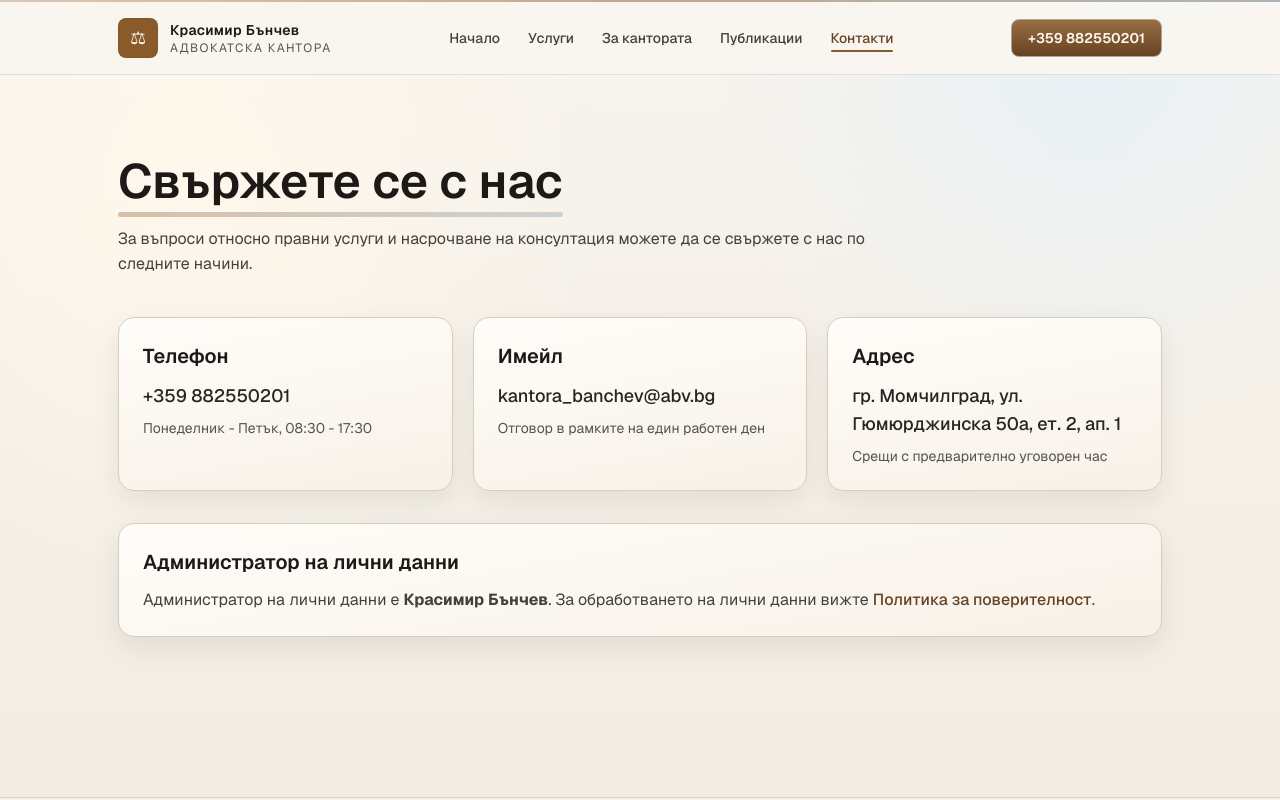
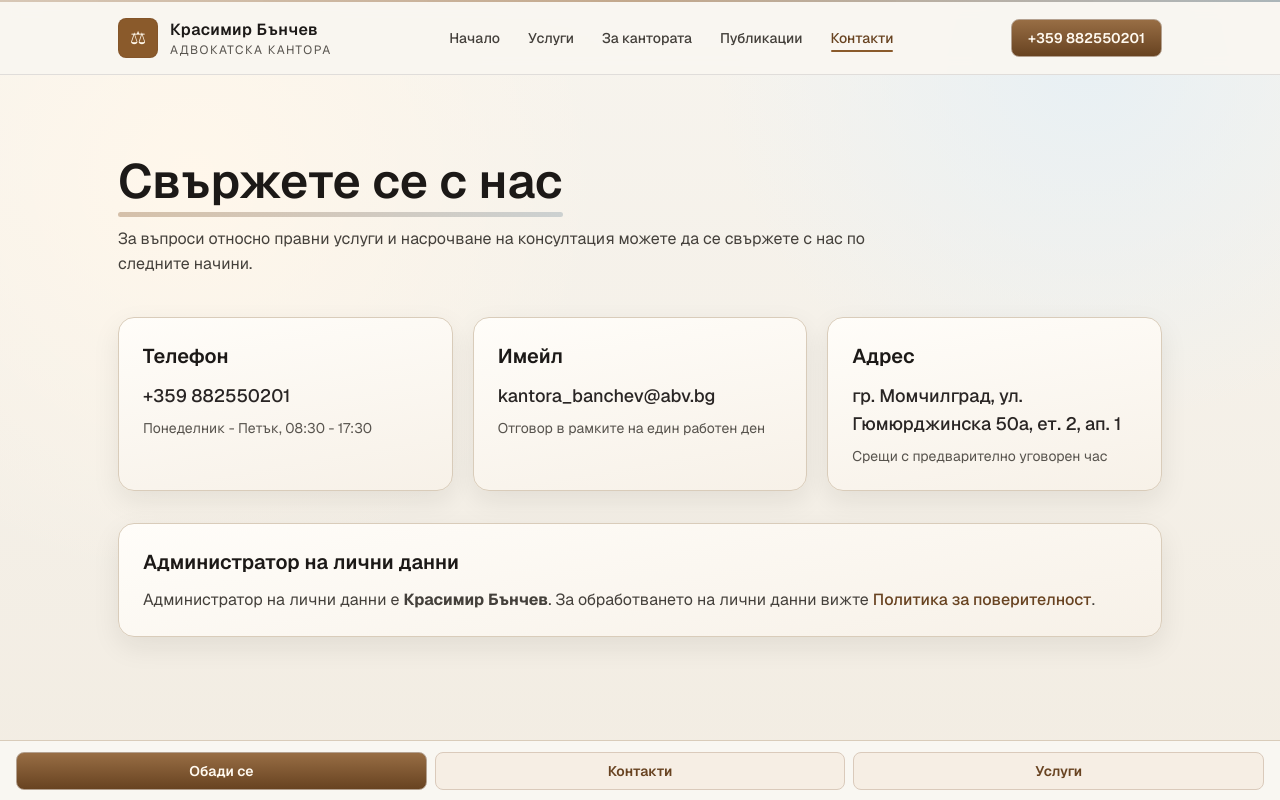
Before and after one commit to NikolayAvramov/saitkantora, a Next.js app: page /contact in a window 1280 px wide. Shown: the top 800 px of the page. Built offline with nearby package versions, Linux system fonts and the light colour scheme; no server answers.

Commit message:
make moble view better

```diff
--- /dev/null
+++ b/app/components/mobile-nav.tsx
@@ -0,0 +1,70 @@
+"use client";
+
+import Link from "next/link";
+import { usePathname } from "next/navigation";
+import { useEffect, useId, useState } from "react";
+
+type NavItem = {
+  href: string;
+  label: string;
+};
+
+type MobileNavProps = {
+  items: NavItem[];
+};
+
+export default function MobileNav({ items }: MobileNavProps) {
+  const pathname = usePathname();
+  const [open, setOpen] = useState(false);
+  const panelId = useId();
+
+  useEffect(() => {
+    setOpen(false);
+  }, [pathname]);
+
+  return (
+    <div className="md:hidden">
+      <button
+        type="button"
+        aria-expanded={open}
+        aria-controls={panelId}
+        aria-label={open ? "Затвори меню" : "Отвори меню"}
+        onClick={() => setOpen((prev) => !prev)}
+        className="inline-flex h-9 w-9 items-center justify-center rounded-lg border border-stone-300 bg-[#fbf7f0] text-stone-700 transition hover:border-[#8a5a2b]/45 hover:text-[#684321]"
+      >
+        <span className="sr-only">Меню</span>
+        <span className="flex flex-col gap-1">
+          <span className="block h-0.5 w-4 rounded bg-current" />
+          <span className="block h-0.5 w-4 rounded bg-current" />
+          <span className="block h-0.5 w-4 rounded bg-current" />
+        </span>
+      </button>
+
+      {open ? (
+        <nav id={panelId} className="absolute inset-x-0 top-full z-50 border-t border-stone-300/70 bg-[#f9f6f1]/95 px-5 py-3 backdrop-blur">
+          <ul className="space-y-1">
+            {items.map((item) => {
+              const isActive = item.href === "/" ? pathname === "/" : pathname.startsWith(item.href);
+
+              return (
+                <li key={item.href}>
+                  <Link
+                    href={item.href}
+                    aria-current={isActive ? "page" : undefined}
+                    className={`block rounded-lg px-3 py-2 text-sm font-medium transition ${
+                      isActive
+                        ? "bg-[#efe0cd] text-[#684321]"
+                        : "text-stone-700 hover:bg-[#f1e7d8] hover:text-[#684321]"
+                    }`}
+                  >
+                    {item.label}
+                  </Link>
+                </li>
+              );
+            })}
+          </ul>
+        </nav>
+      ) : null}
+    </div>
+  );
+}
--- a/app/components/nav-link.tsx
+++ b/app/components/nav-link.tsx
@@ -6,11 +6,28 @@ import { usePathname } from "next/navigation";
 type NavLinkProps = {
   href: string;
   label: string;
+  variant?: "desktop" | "mobile";
 };
 
-export default function NavLink({ href, label }: NavLinkProps) {
+export default function NavLink({ href, label, variant = "desktop" }: NavLinkProps) {
   const pathname = usePathname();
   const isActive = href === "/" ? pathname === "/" : pathname.startsWith(href);
+
+  if (variant === "mobile") {
+    return (
+      <Link
+        href={href}
+        aria-current={isActive ? "page" : undefined}
+        className={`block w-full rounded-full border px-3 py-2 text-center text-sm font-medium whitespace-nowrap transition ${
+          isActive
+            ? "border-[#8a5a2b]/55 bg-[#efe0cd] text-[#684321]"
+            : "border-stone-300 bg-[#fbf7f0] text-stone-700"
+        }`}
+      >
+        {label}
+      </Link>
+    );
+  }
 
   return (
     <Link
--- a/app/globals.css
+++ b/app/globals.css
@@ -27,6 +27,13 @@ body {
   color: var(--foreground);
   font-family: var(--font-geist-sans), "Segoe UI", sans-serif;
   line-height: 1.55;
+  padding-bottom: calc(5.2rem + env(safe-area-inset-bottom));
+}
+
+@media (min-width: 768px) {
+  body {
+    padding-bottom: 0;
+  }
 }
 
 * {
@@ -187,3 +194,41 @@ main {
 .text-balance {
   text-wrap: balance;
 }
+
+.skip-link {
+  position: absolute;
+  left: 0.75rem;
+  top: -3rem;
+  z-index: 60;
+  border-radius: 0.5rem;
+  border: 1px solid color-mix(in srgb, var(--brand) 40%, white);
+  background: #fff7ea;
+  color: var(--brand-dark);
+  padding: 0.45rem 0.65rem;
+  font-size: 0.8rem;
+  font-weight: 600;
+  transition: top 180ms ease;
+}
+
+.skip-link:focus {
+  top: 0.75rem;
+}
+
+.mobile-quick-actions {
+  position: fixed;
+  left: 0;
+  right: 0;
+  bottom: 0;
+  z-index: 40;
+  display: grid;
+  grid-template-columns: repeat(3, minmax(0, 1fr));
+  gap: 0.5rem;
+  border-top: 1px solid var(--line);
+  background: color-mix(in srgb, #f9f6f1 92%, white);
+  backdrop-filter: blur(6px);
+  padding: 0.65rem 1rem calc(0.65rem + env(safe-area-inset-bottom));
+}
+
+.mobile-quick-actions > a {
+  text-align: center;
+}
--- a/app/layout.tsx
+++ b/app/layout.tsx
@@ -2,6 +2,7 @@ import type { Metadata } from "next";
 import { Geist, Geist_Mono } from "next/font/google";
 import Link from "next/link";
 import NavLink from "./components/nav-link";
+import MobileNav from "./components/mobile-nav";
 import { LAW_OFFICE_NAME, SITE_URL } from "./site-config";
 import "./globals.css";
 
@@ -102,6 +103,10 @@ export default function RootLayout({
       <body
         className={`${geistSans.variable} ${geistMono.variable} antialiased text-stone-900`}
       >
+        <a href="#main-content" className="skip-link">
+          Към съдържанието
+        </a>
+
         <script
           type="application/ld+json"
           dangerouslySetInnerHTML={{
@@ -110,16 +115,16 @@ export default function RootLayout({
         />
         <header className="sticky top-0 z-50 border-b border-stone-300/70 bg-[#f9f6f1]/95 backdrop-blur">
           <div className="h-[2px] w-full bg-gradient-to-r from-[#8a5a2b]/30 via-[#9f7449]/60 to-[#1b3f53]/35" />
-          <div className="site-container flex items-center justify-between py-4">
+          <div className="site-container flex items-center justify-between gap-3 py-3 md:py-4">
             <Link href="/" className="group flex items-center gap-3">
               <div className="flex size-10 items-center justify-center rounded-lg border border-[#7a4f28]/40 bg-[#8a5a2b] text-lg text-[#fff7ea] transition group-hover:scale-105">
                 ⚖
               </div>
               <div>
-                <p className="text-sm font-semibold tracking-wide text-stone-900">
+                <p className="text-sm font-semibold tracking-wide text-stone-900 sm:text-base">
                   Красимир Бънчев
                 </p>
-                <p className="text-xs uppercase tracking-[0.12em] text-stone-600">
+                <p className="text-[11px] uppercase tracking-[0.12em] text-stone-600 sm:text-xs">
                   Адвокатска кантора
                 </p>
               </div>
@@ -131,20 +136,41 @@ export default function RootLayout({
               ))}
             </nav>
 
-            <a
-              href="tel:+359882550201"
-              className="btn-primary rounded-lg px-4 py-2 text-sm font-semibold"
-            >
-              +359 882550201
-            </a>
+            <div className="flex items-center gap-2">
+              <a
+                href="tel:+359882550201"
+                className="btn-primary hidden rounded-lg px-4 py-2 text-sm font-semibold sm:inline-flex"
+              >
+                +359 882550201
+              </a>
+              <a
+                href="tel:+359882550201"
+                className="btn-primary rounded-lg px-3 py-2 text-xs font-semibold sm:hidden"
+              >
+                Обади се
+              </a>
+              <MobileNav items={navItems} />
+            </div>
           </div>
         </header>
 
-        <main>{children}</main>
+        <main id="main-content">{children}</main>
+
+        <div className="mobile-quick-actions md:hidden">
+          <a href="tel:+359882550201" className="btn-primary rounded-lg px-4 py-2 text-sm font-semibold">
+            Обади се
+          </a>
+          <Link href="/contact" className="btn-secondary rounded-lg px-4 py-2 text-sm font-semibold">
+            Контакти
+          </Link>
+          <Link href="/services" className="btn-secondary rounded-lg px-4 py-2 text-sm font-semibold">
+            Услуги
+          </Link>
+        </div>
 
         <footer className="mt-20 border-t border-stone-300 bg-[#f6f0e5]">
-          <div className="site-container grid gap-10 py-12 md:grid-cols-5">
-            <div className="md:col-span-2">
+          <div className="site-container grid gap-10 py-12 md:grid-cols-2 lg:grid-cols-5">
+            <div className="md:col-span-2 lg:col-span-2">
               <h3 className="text-xl font-semibold text-stone-900">
                 Адвокатска кантора Красимир Бънчев
               </h3>
```
